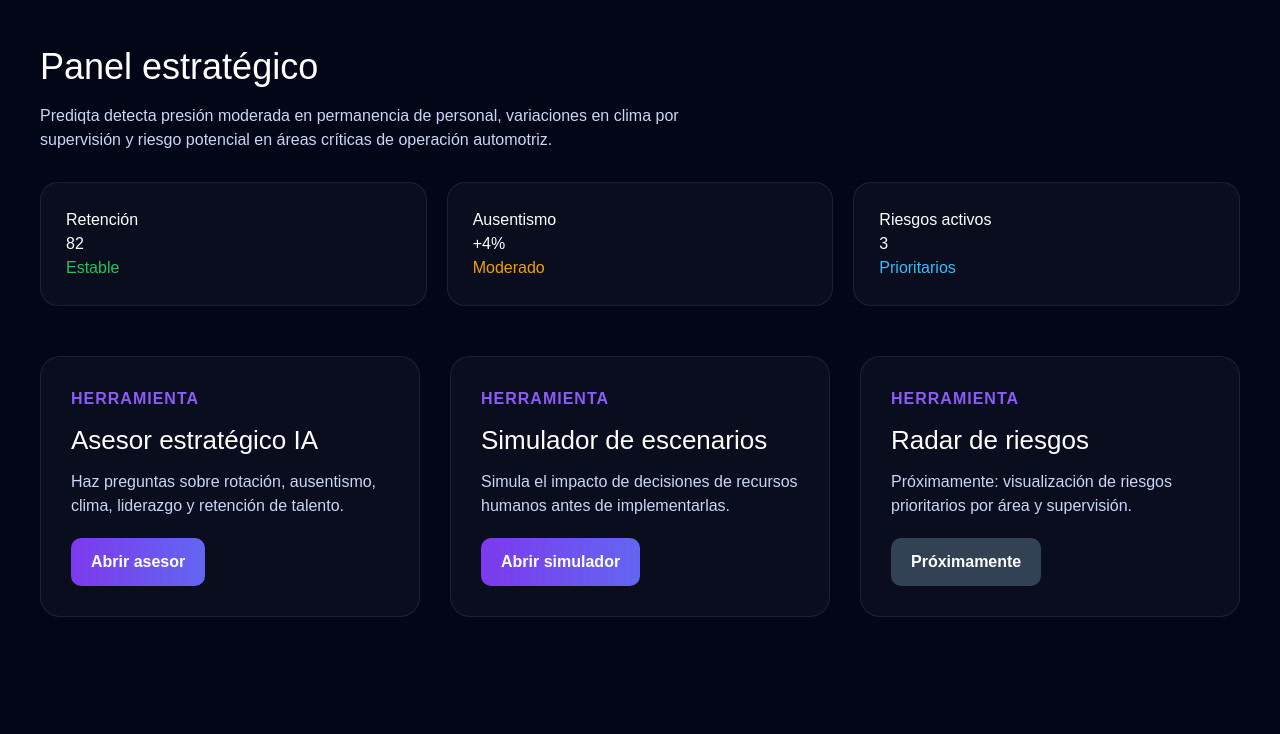
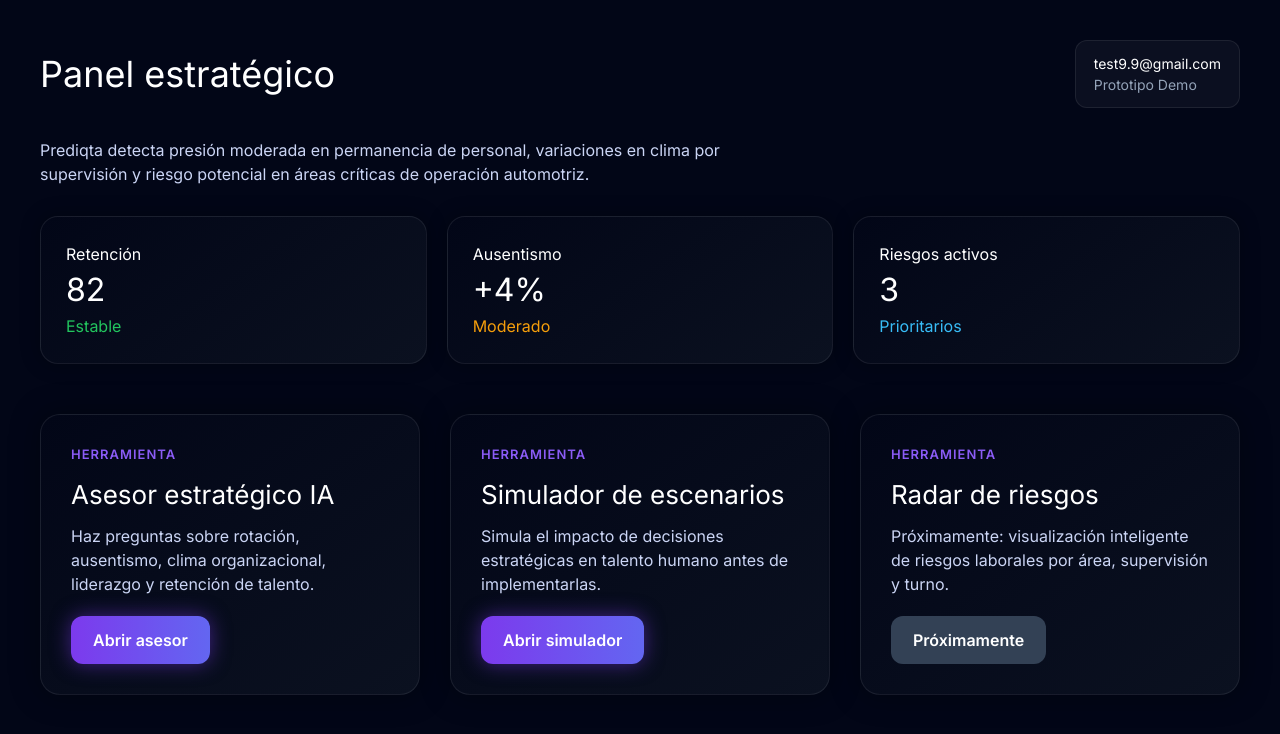
Before and after one commit to isabelsubcuentas-create/prediqta-portal, a Next.js app: page /dashboard in a window 1280 px wide. Shown: the top 734 px of the page. Built offline with nearby package versions, Linux system fonts and the light colour scheme.

Commit message:
Update page.tsx

```diff
--- a/app/dashboard/page.tsx
+++ b/app/dashboard/page.tsx
@@ -5,7 +5,22 @@ export default function Dashboard() {
     padding: "40px",
     background: "#020617",
     color: "white",
-    fontFamily: "sans-serif"
+    fontFamily: "Inter, sans-serif"
+  }
+
+  const header = {
+    display: "flex",
+    justifyContent: "space-between",
+    alignItems: "center",
+    marginBottom: "30px"
+  }
+
+  const userCard = {
+    background: "rgba(255,255,255,0.04)",
+    padding: "12px 18px",
+    borderRadius: "12px",
+    border: "1px solid rgba(255,255,255,0.08)",
+    fontSize: "14px"
   }
 
   const description = {
@@ -24,13 +39,14 @@ export default function Dashboard() {
   const kpiCard = {
     padding: "25px",
     borderRadius: "18px",
-    background: "rgba(255,255,255,0.03)",
-    border: "1px solid rgba(255,255,255,0.08)"
+    background: "linear-gradient(145deg,#020617,#0b1120)",
+    border: "1px solid rgba(255,255,255,0.08)",
+    boxShadow: "0 0 20px rgba(0,0,0,0.3)"
   }
 
   const toolGrid = {
     display: "grid",
-    gridTemplateColumns: "repeat(auto-fit,minmax(300px,1fr))",
+    gridTemplateColumns: "repeat(auto-fit,minmax(320px,1fr))",
     gap: "30px",
     marginTop: "50px"
   }
@@ -38,14 +54,16 @@ export default function Dashboard() {
   const toolCard = {
     padding: "30px",
     borderRadius: "20px",
-    background: "rgba(255,255,255,0.03)",
-    border: "1px solid rgba(255,255,255,0.08)"
+    background: "linear-gradient(145deg,#020617,#0b1120)",
+    border: "1px solid rgba(255,255,255,0.08)",
+    boxShadow: "0 0 30px rgba(0,0,0,0.35)"
   }
 
   const sectionLabel = {
     color: "#8b5cf6",
     fontWeight: "600",
-    letterSpacing: "1px"
+    letterSpacing: "1px",
+    fontSize: "13px"
   }
 
   const toolTitle = {
@@ -55,23 +73,26 @@ export default function Dashboard() {
 
   const toolText = {
     color: "#cbd5f5",
-    marginTop: "10px"
+    marginTop: "10px",
+    lineHeight: "1.5"
   }
 
   const button = {
     marginTop: "20px",
-    padding: "12px 20px",
-    borderRadius: "10px",
+    padding: "12px 22px",
+    borderRadius: "12px",
     border: "none",
     background: "linear-gradient(90deg,#7c3aed,#6366f1)",
     color: "white",
     fontWeight: "600",
-    cursor: "pointer"
+    cursor: "pointer",
+    boxShadow: "0 0 20px rgba(124,58,237,0.5)"
   }
 
   const buttonDisabled = {
     ...button,
     background: "#334155",
+    boxShadow: "none",
     cursor: "default"
   }
 
@@ -79,10 +100,20 @@ export default function Dashboard() {
 
     <main style={container}>
 
-      <h1 style={{fontSize:"36px"}}>Panel estratégico</h1>
+      <div style={header}>
+        <h1 style={{fontSize:"36px"}}>Panel estratégico</h1>
+
+        <div style={userCard}>
+          test9.9@gmail.com
+          <br/>
+          <span style={{color:"#94a3b8"}}>Prototipo Demo</span>
+        </div>
+      </div>
 
       <p style={description}>
-        Prediqta detecta presión moderada en permanencia de personal, variaciones en clima por supervisión y riesgo potencial en áreas críticas de operación automotriz.
+        Prediqta detecta presión moderada en permanencia de personal,
+        variaciones en clima por supervisión y riesgo potencial en áreas críticas
+        de operación automotriz.
       </p>
 
 
@@ -92,19 +123,19 @@ export default function Dashboard() {
 
         <div style={kpiCard}>
           <p>Retención</p>
-          <h2>82</h2>
+          <h2 style={{fontSize:"32px"}}>82</h2>
           <p style={{color:"#22c55e"}}>Estable</p>
         </div>
 
         <div style={kpiCard}>
           <p>Ausentismo</p>
-          <h2>+4%</h2>
+          <h2 style={{fontSize:"32px"}}>+4%</h2>
           <p style={{color:"#f59e0b"}}>Moderado</p>
         </div>
 
         <div style={kpiCard}>
           <p>Riesgos activos</p>
-          <h2>3</h2>
+          <h2 style={{fontSize:"32px"}}>3</h2>
           <p style={{color:"#38bdf8"}}>Prioritarios</p>
         </div>
 
@@ -115,27 +146,23 @@ export default function Dashboard() {
 
       <div style={toolGrid}>
 
-        {/* ASESOR */}
-
         <section style={toolCard}>
           <p style={sectionLabel}>HERRAMIENTA</p>
 
           <h3 style={toolTitle}>Asesor estratégico IA</h3>
 
           <p style={toolText}>
-            Haz preguntas sobre rotación, ausentismo, clima, liderazgo y retención de talento.
+            Haz preguntas sobre rotación, ausentismo, clima organizacional,
+            liderazgo y retención de talento.
           </p>
 
           <a href="/asesor">
-            <button type="button" style={button}>
+            <button style={button}>
               Abrir asesor
             </button>
           </a>
-
         </section>
 
-
-        {/* SIMULADOR */}
 
         <section style={toolCard}>
           <p style={sectionLabel}>HERRAMIENTA</p>
@@ -143,19 +170,17 @@ export default function Dashboard() {
           <h3 style={toolTitle}>Simulador de escenarios</h3>
 
           <p style={toolText}>
-            Simula el impacto de decisiones de recursos humanos antes de implementarlas.
+            Simula el impacto de decisiones estratégicas en talento humano
+            antes de implementarlas.
           </p>
 
           <a href="/simulador">
-            <button type="button" style={button}>
+            <button style={button}>
               Abrir simulador
             </button>
           </a>
-
         </section>
 
-
-        {/* RADAR */}
 
         <section style={toolCard}>
           <p style={sectionLabel}>HERRAMIENTA</p>
@@ -163,13 +188,13 @@ export default function Dashboard() {
           <h3 style={toolTitle}>Radar de riesgos</h3>
 
           <p style={toolText}>
-            Próximamente: visualización de riesgos prioritarios por área y supervisión.
+            Próximamente: visualización inteligente de riesgos laborales
+            por área, supervisión y turno.
           </p>
 
-          <button type="button" style={buttonDisabled}>
+          <button style={buttonDisabled}>
             Próximamente
           </button>
-
         </section>
 
       </div>
```
